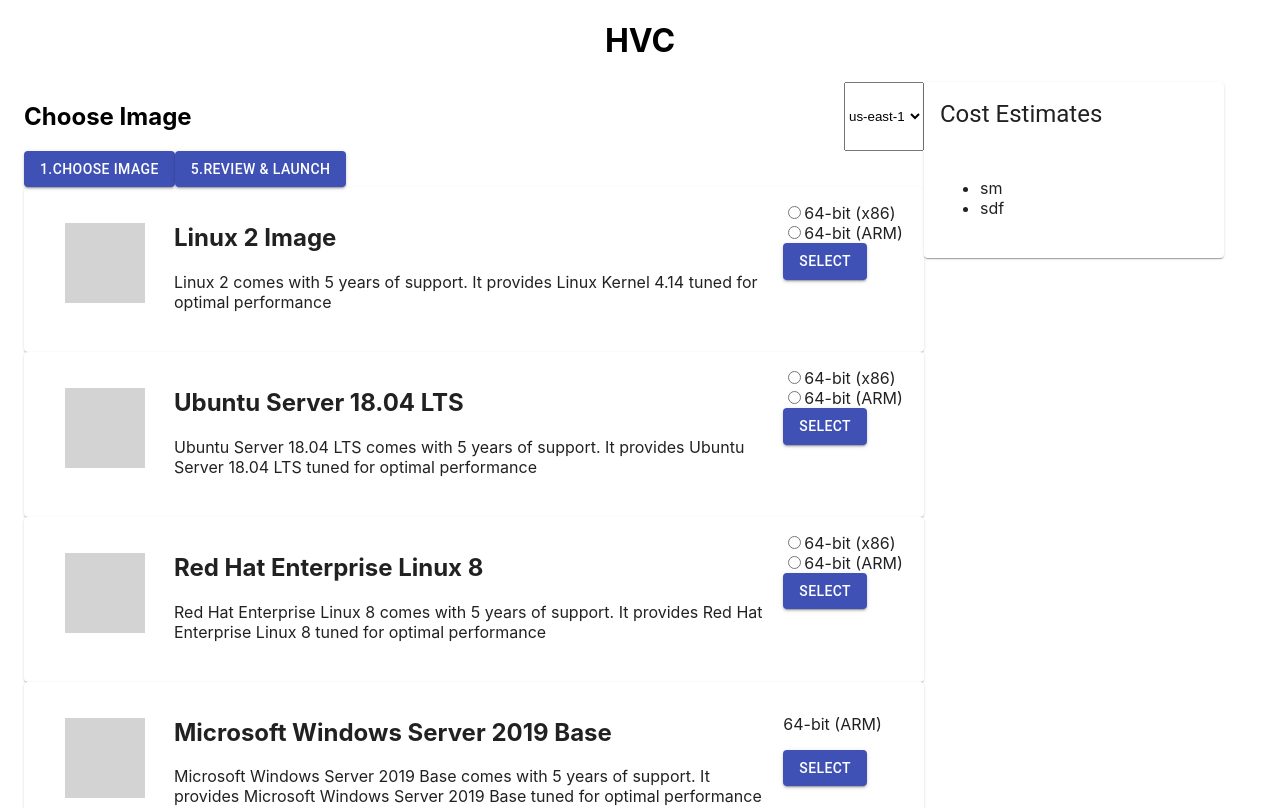
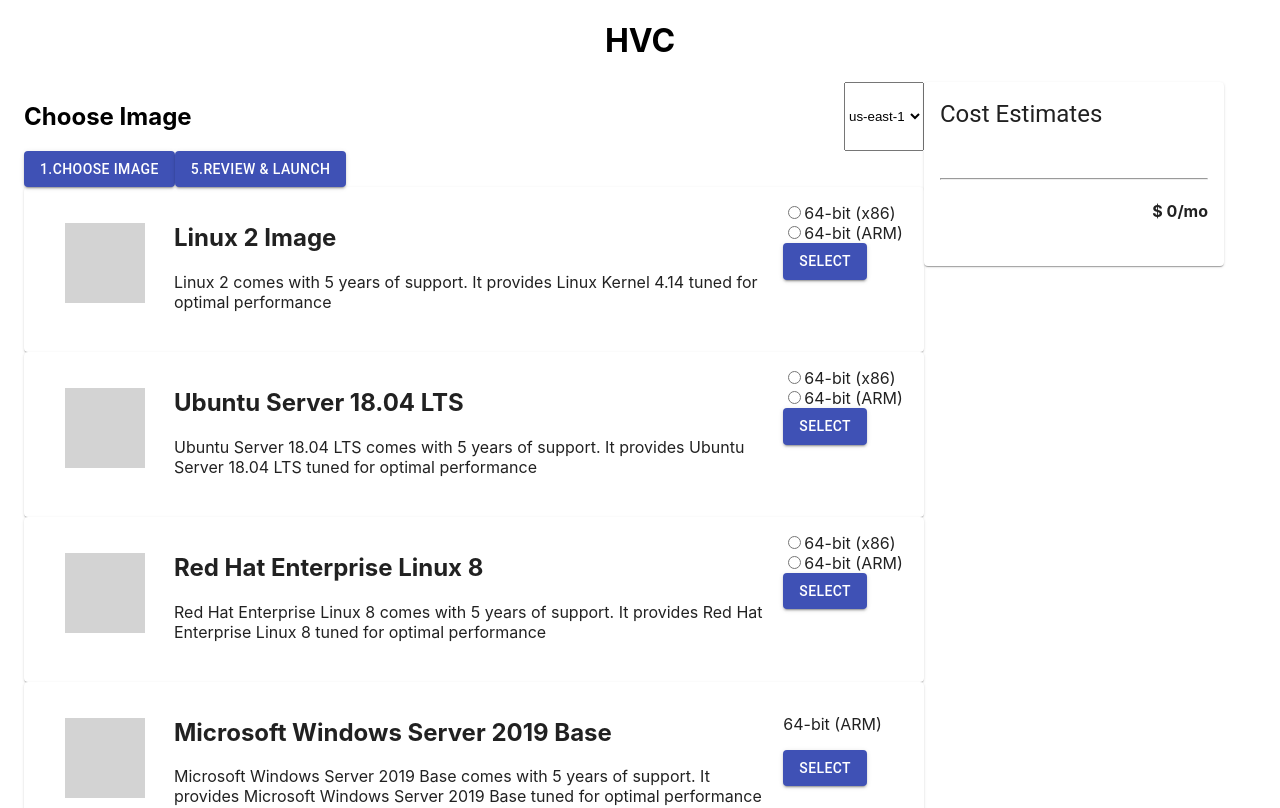
Before and after one commit to clintjohnsn/hu-vm-configurator, a React (Create React App) app: page / in a window 1280 px wide. Shown: the top 808 px of the page. Built offline with nearby package versions, Linux system fonts and the light colour scheme.

Commit message:
error handling - platform

```diff
--- a/src/App.css
+++ b/src/App.css
@@ -71,3 +71,7 @@
 .imageSelection{
   width: 120px;
 }
+
+.cost{
+  text-align: right;
+}
--- a/src/Components/CostView.tsx
+++ b/src/Components/CostView.tsx
@@ -1,17 +1,28 @@
 import React from 'react';
 import {Card, CardContent, CardHeader, Grid} from '@material-ui/core';
+import { MockDataType, StateType } from '../Types';
 
-const CostView:React.FC = ()=>{
+type Props = {
+    data:MockDataType,
+    state:StateType,
+    cost:number
+}
+
+const CostView:React.FC<Props> = ({data,state,cost})=>{
+
+    let selectedImage = data.images.filter(image=>{
+        return image.id === state.imageId;
+    })[0];
+
     return (
         <div className="costView" >
             <Card>
                 <CardHeader title='Cost Estimates'>
                 </CardHeader>
                 <CardContent>
-                    <ul>
-                        <li>sm</li>
-                        <li>sdf</li>
-                    </ul>
+                    {selectedImage?<p>{selectedImage.name} - {selectedImage.cost}</p>:<p></p>}
+                    <hr/>
+                    <h4 className="cost">$ {cost}/mo</h4>
                 </CardContent>
             </Card>
         </div>
--- a/src/Components/MainView.tsx
+++ b/src/Components/MainView.tsx
@@ -35,10 +35,10 @@
                     </select>
                 </div>
                 <Grid container>
-                    <Button variant="contained" color="primary">1.Choose Image</Button>
-                    {/* <button>2.Choose Instance Type</button>
-                    <button>3.Choose Storage and Network</button>
-                    <button>4.Configure Security</button> */}
+                    <Button variant="contained" color="primary" >1.Choose Image</Button>
+                    {/* <Button>2.Choose Instance Type</Button>
+                    <Button>3.Choose Storage & Network</Button>
+                    <Button>4.Configure Security</Button> */}
                     <Button variant="contained" color="primary">5.Review & Launch </Button>
                 </Grid>
             </div>
--- a/src/MainContainer.tsx
+++ b/src/MainContainer.tsx
@@ -1,4 +1,4 @@
-import React, { useState } from 'react';
+import React, { useEffect, useMemo, useState } from 'react';
 import MainView from './Components/MainView';
 import CostView from './Components/CostView'
 import { Container, Grid } from '@material-ui/core';
@@ -11,33 +11,52 @@
         imageId:null,
         imageVariation:null,
         region:'us-east-1',
-        cost:0
     });
 
-    const calculateCost = (state:StateType)=>{
-        let cost:number = 0;
-        if (state.imageId !== null){
-            mockData.images.forEach(image => {
-                if (image.id === state.imageId){
-                    cost+=image.cost;
-                }
-            });
-        }
-        return cost;
-    }
-
     const setFunctions = {
-
         setImageDetails:(id:number, variation:string)=>{
-            setState({...state,imageId:id,imageVariation:variation,cost:calculateCost(state)});
+            setState({...state,imageId:id,imageVariation:variation});
         },
         setRegion:(region:string)=>{
             setState({...state,region:region});
         },
-
     }
 
+    let [cost,setCost] = useState(0);
+
+    const calculateCost = ()=>{
+        let newCost:number = 0;
+        if (state.imageId !== null){
+            mockData.images.forEach(image => {
+                if (image.id === state.imageId){
+                    newCost+=image.cost;
+                }
+            });
+        }
+        setCost(newCost);
+    }
+
+    const validateState= ()=>{
+        mockData.images.forEach(image=>{
+            if (image.id == state.imageId){
+                if(!image.region.some(region=>{
+                    return region === state.region;
+                })){
+                    setState({...state,imageId:null})
+                    alert(`${image.name} is not available for the selected region`);
+                }
+            }
+        })
+    }
+
+    useMemo(() => {
+        calculateCost();
+        validateState()
+     }, [state]);
+
+
     console.log(state)
+    console.log(cost)
 
     return (
         <div>
@@ -45,7 +64,7 @@
             <Container maxWidth="lg">
                 <Grid container>
                     <MainView data={mockData} state={state} setFunctions={setFunctions}/>
-                    <CostView/>
+                    <CostView data={mockData} state={state} cost={cost}/>
                 </Grid>
             </Container>
 
--- a/src/Types.ts
+++ b/src/Types.ts
@@ -18,10 +18,9 @@
     imageId:number|null,
     imageVariation:string|null,
     region:string|null,
-    cost:number,
 }
 
 export type setFunctionType = {
     setImageDetails:(id:number, variation:string)=>void,
-    setRegion:(region:string)=>void
+    setRegion:(region:string)=>void,
 }
```
